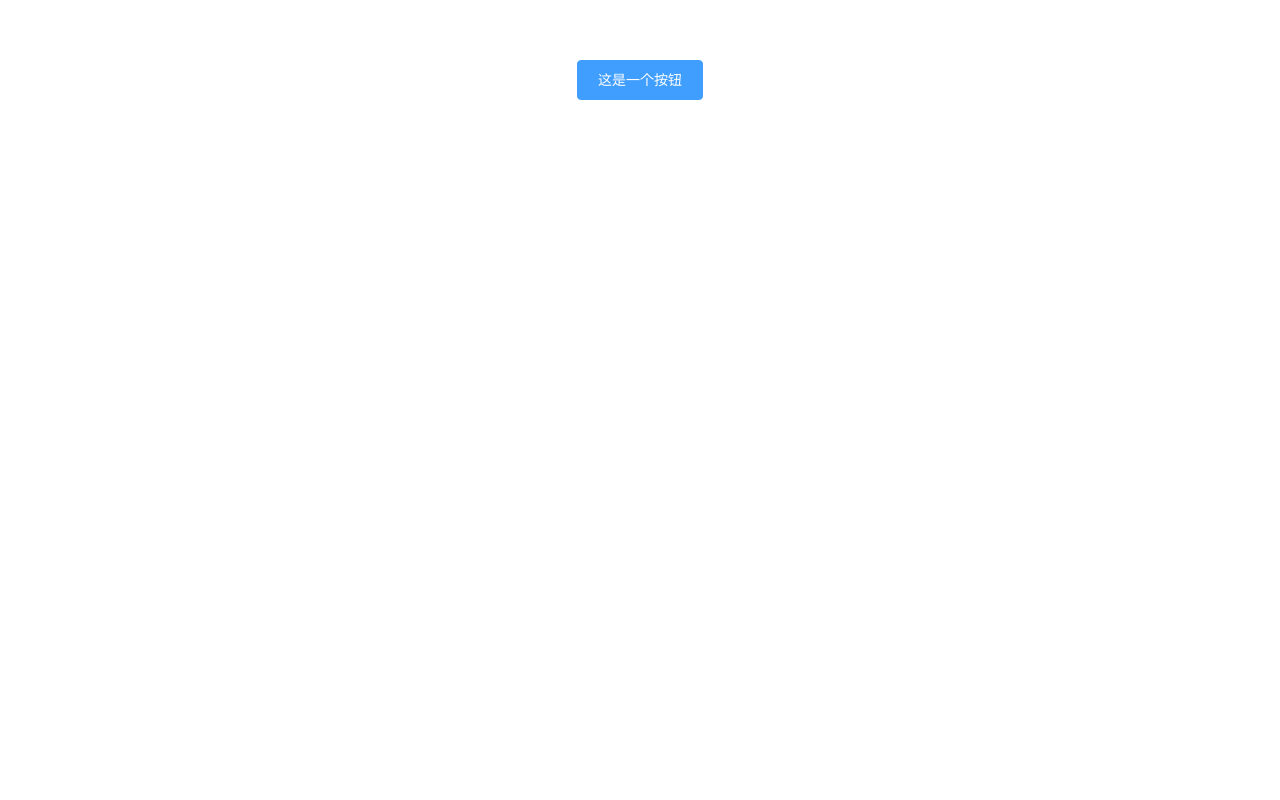
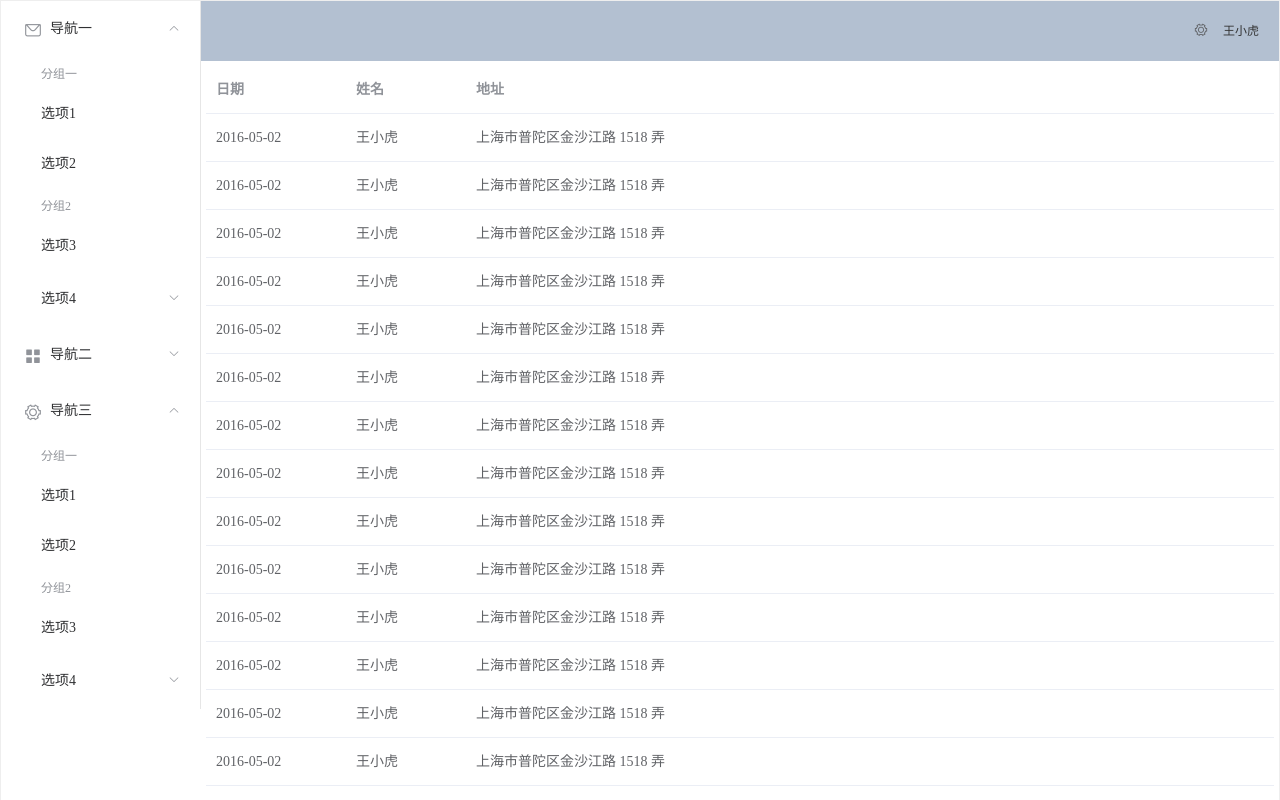
Before and after one commit to morgana413/Wmsdemo, a Vue app: page / in a window 1280 px wide. Shown: the top 800 px of the page. Built offline with nearby package versions, Linux system fonts and the light colour scheme.

Commit message:
页面布局拆分

```diff
--- a/src/App.vue
+++ b/src/App.vue
@@ -1,27 +1,24 @@
 <template>
   <div id="app">
-  <el-button type="primary">这是一个按钮</el-button>
+  <index></index>
   </div>
 </template>
 
 <script>
 
 
+import Index from "@/components/index.vue";
+
 export default {
   name: 'App',
   components: {
-
+    Index
   }
 }
 </script>
 
 <style>
 #app {
-  font-family: Avenir, Helvetica, Arial, sans-serif;
-  -webkit-font-smoothing: antialiased;
-  -moz-osx-font-smoothing: grayscale;
-  text-align: center;
-  color: #2c3e50;
-  margin-top: 60px;
+  height: 100%;
 }
 </style>
--- /dev/null
+++ b/src/assets/global.css
@@ -0,0 +1,4 @@
+*{
+    margin: 0;
+    padding: 0;
+}
--- /dev/null
+++ b/src/components/MyAside.vue
@@ -0,0 +1,57 @@
+<script setup>
+
+</script>
+
+<template>
+  <el-menu :default-openeds="['1', '3']">
+    <el-submenu index="1">
+      <template slot="title"><i class="el-icon-message"></i>导航一</template>
+      <el-menu-item-group>
+        <template slot="title">分组一</template>
+        <el-menu-item index="1-1">选项1</el-menu-item>
+        <el-menu-item index="1-2">选项2</el-menu-item>
+      </el-menu-item-group>
+      <el-menu-item-group title="分组2">
+        <el-menu-item index="1-3">选项3</el-menu-item>
+      </el-menu-item-group>
+      <el-submenu index="1-4">
+        <template slot="title">选项4</template>
+        <el-menu-item index="1-4-1">选项4-1</el-menu-item>
+      </el-submenu>
+    </el-submenu>
+    <el-submenu index="2">
+      <template slot="title"><i class="el-icon-menu"></i>导航二</template>
+      <el-menu-item-group>
+        <template slot="title">分组一</template>
+        <el-menu-item index="2-1">选项1</el-menu-item>
+        <el-menu-item index="2-2">选项2</el-menu-item>
+      </el-menu-item-group>
+      <el-menu-item-group title="分组2">
+        <el-menu-item index="2-3">选项3</el-menu-item>
+      </el-menu-item-group>
+      <el-submenu index="2-4">
+        <template slot="title">选项4</template>
+        <el-menu-item index="2-4-1">选项4-1</el-menu-item>
+      </el-submenu>
+    </el-submenu>
+    <el-submenu index="3">
+      <template slot="title"><i class="el-icon-setting"></i>导航三</template>
+      <el-menu-item-group>
+        <template slot="title">分组一</template>
+        <el-menu-item index="3-1">选项1</el-menu-item>
+        <el-menu-item index="3-2">选项2</el-menu-item>
+      </el-menu-item-group>
+      <el-menu-item-group title="分组2">
+        <el-menu-item index="3-3">选项3</el-menu-item>
+      </el-menu-item-group>
+      <el-submenu index="3-4">
+        <template slot="title">选项4</template>
+        <el-menu-item index="3-4-1">选项4-1</el-menu-item>
+      </el-submenu>
+    </el-submenu>
+  </el-menu>
+</template>
+
+<style scoped>
+
+</style>
--- /dev/null
+++ b/src/components/MyHeader.vue
@@ -0,0 +1,23 @@
+<script>
+export default {
+  name: "MyHeader"
+}
+</script>
+
+<template>
+  <div>
+  <el-dropdown>
+    <i class="el-icon-setting" style="margin-right: 15px"></i>
+    <el-dropdown-menu slot="dropdown">
+      <el-dropdown-item>查看</el-dropdown-item>
+      <el-dropdown-item>新增</el-dropdown-item>
+      <el-dropdown-item>删除</el-dropdown-item>
+    </el-dropdown-menu>
+  </el-dropdown>
+  <span>王小虎</span>
+  </div>
+</template>
+
+<style scoped>
+
+</style>
--- /dev/null
+++ b/src/components/MyMain.vue
@@ -0,0 +1,30 @@
+<script>
+export default {
+name: "MyMain",
+  data() {
+    const item = {
+      date: '2016-05-02',
+      name: '王小虎',
+      address: '上海市普陀区金沙江路 1518 弄'
+    };
+    return {
+      tableData: Array(20).fill(item)
+    }
+  }
+}
+</script>
+
+<template>
+  <el-table :data="tableData">
+    <el-table-column prop="date" label="日期" width="140">
+    </el-table-column>
+    <el-table-column prop="name" label="姓名" width="120">
+    </el-table-column>
+    <el-table-column prop="address" label="地址">
+    </el-table-column>
+  </el-table>
+</template>
+
+<style scoped>
+
+</style>
--- /dev/null
+++ b/src/components/index.vue
@@ -0,0 +1,43 @@
+<script>
+import MyAside from "@/components/MyAside.vue";
+import MyHeader from "@/components/MyHeader.vue";
+import MyMain from "@/components/MyMain.vue";
+
+export default {
+name: "IndexPage",
+  components: {MyAside,MyHeader,MyMain}
+}
+</script>
+
+<template>
+  <el-container style="height: 100%; border: 1px solid #eee">
+    <el-aside width="200px" style="background-color: rgb(238, 241, 246);height: 100%">
+    <MyAside :tableData="tableData"></MyAside>
+    </el-aside>
+
+    <el-container>
+      <el-header style="text-align: right; font-size: 12px;">
+    <MyHeader></MyHeader>
+      </el-header>
+
+      <el-main>
+          <MyMain></MyMain>
+      </el-main>
+    </el-container>
+  </el-container>
+</template>
+
+<style scoped>
+
+.el-header {
+  background-color: #B3C0D1;
+  color: #333;
+  line-height: 60px;
+}
+.el-main{
+  padding: 5px;
+}
+.el-aside {
+  color: #333;
+}
+</style>
--- a/src/main.js
+++ b/src/main.js
@@ -2,7 +2,7 @@ import Vue from 'vue'
 import App from './App.vue'
 import ElementUI from 'element-ui';
 import 'element-ui/lib/theme-chalk/index.css';
-
+import './assets/global.css';
 Vue.config.productionTip = false
 Vue.use(ElementUI);
 
```
